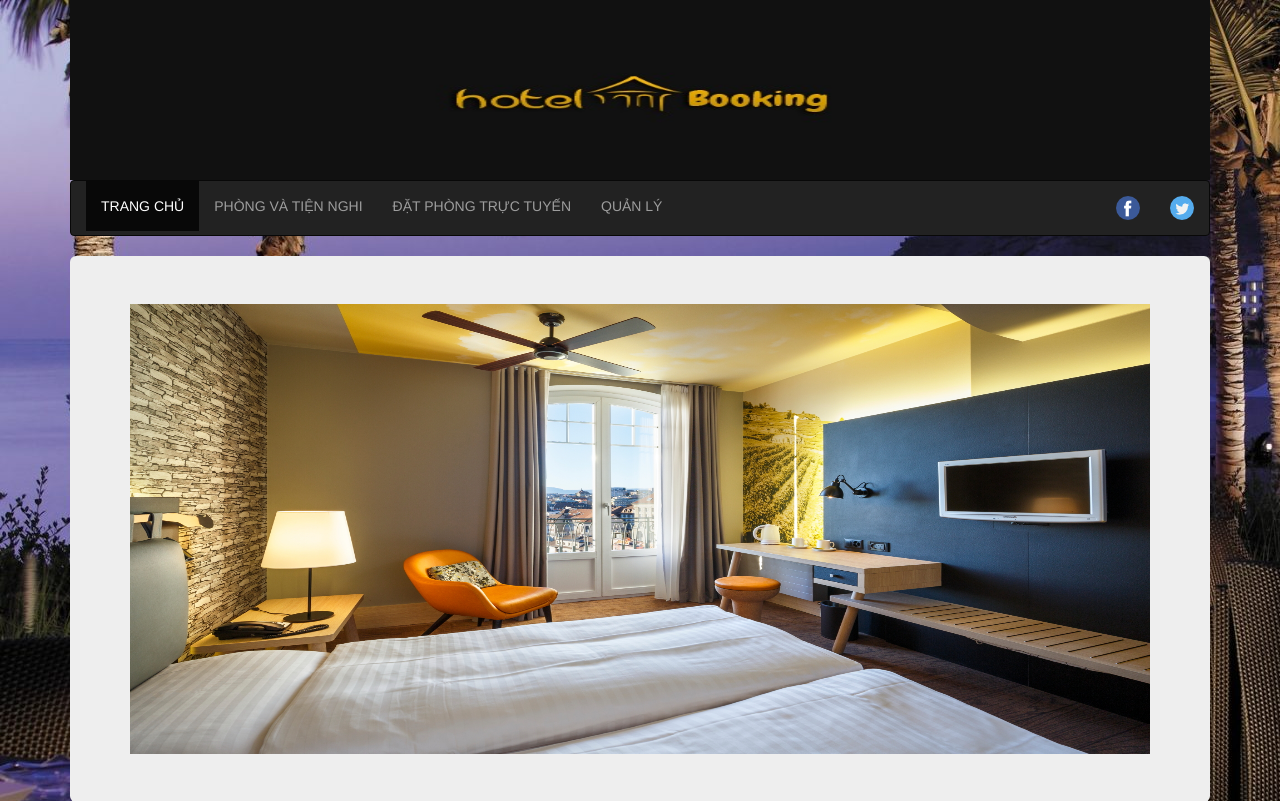
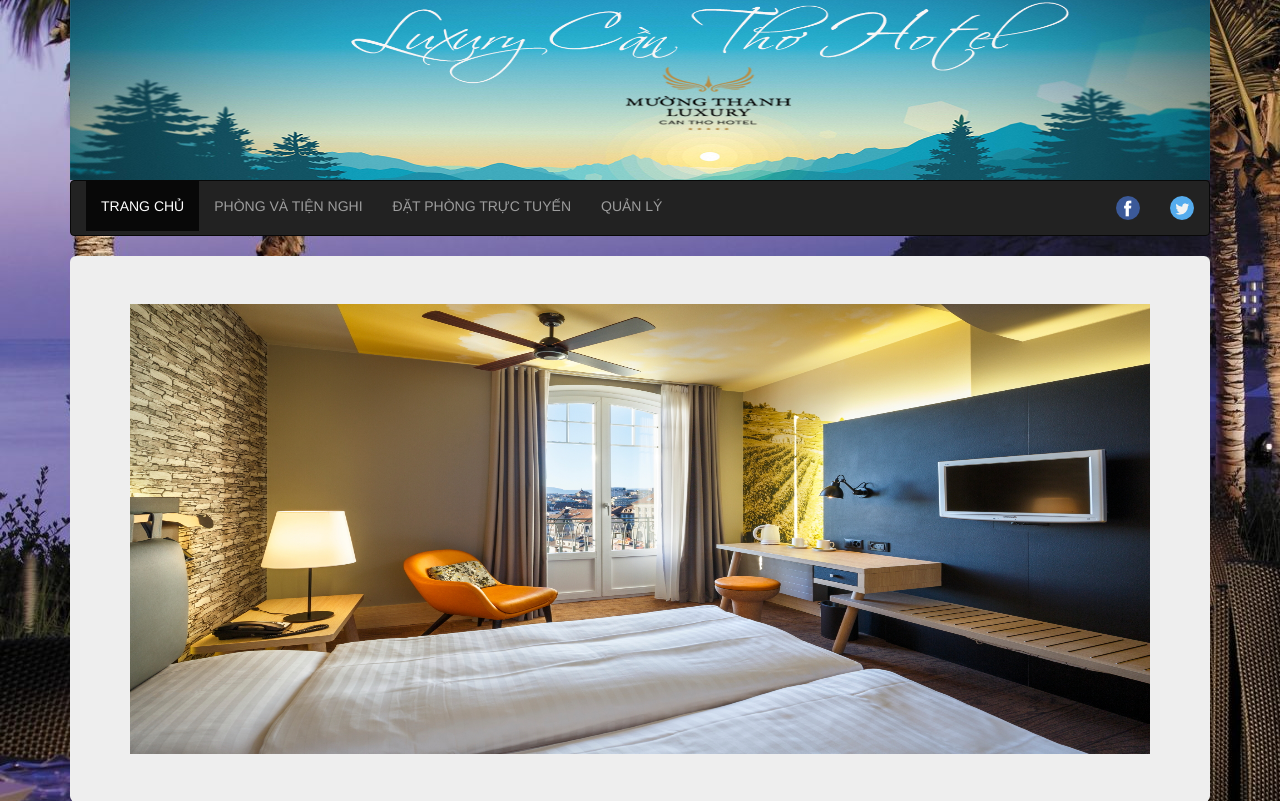
Before and after one commit to th5tuananh/qlks, a PHP site: page / in a window 1280 px wide. Shown: the top 801 px of the page. Run offline with PHP 8.4, Linux system fonts and the light colour scheme; some libraries are stand-ins or nearby versions.

Commit message:
Thay anh bia
Lam anh bia moi

```diff
--- a/index.php
+++ b/index.php
@@ -60,7 +60,7 @@
     <div class="container">
 
 
-       <img class="img-responsive" src="images/home_banner.jpg" style="width:100%; height:180px;">
+       <img class="img-responsive" src="images/anhbia4.png" style="width:100%; height:180px;">
         <nav class="navbar navbar-inverse">
             <div class="container-fluid">
                 <ul class="nav navbar-nav">
```
Also changed, not shown: images/anhbia4.png (added).
